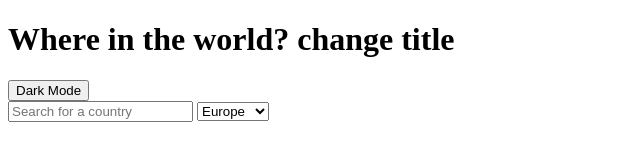
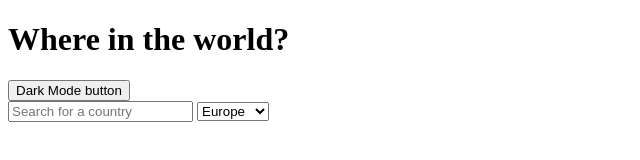
Before and after one commit to milderz/vanillajs-rest-countries-api-webapp, a plain HTML site: page index.html in a window 1280 px wide. Shown: the whole page, without its empty margins (0-640 px from the left). Drawn offline with Linux system fonts and the light colour scheme; no server answers.

Commit message:
update title

```diff
--- a/index.html
+++ b/index.html
@@ -12,8 +12,8 @@
 <body>
     <main>
         <header>
-            <h1>Where in the world? change title</h1>
-            <button>Dark Mode</button>
+            <h1>Where in the world?</h1>
+            <button>Dark Mode button</button>
         </header>
         <form action="" class="search-countries-form">
             <label>
```
